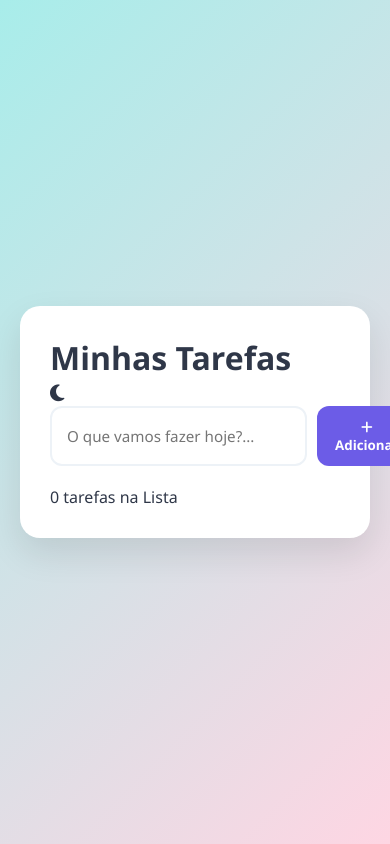
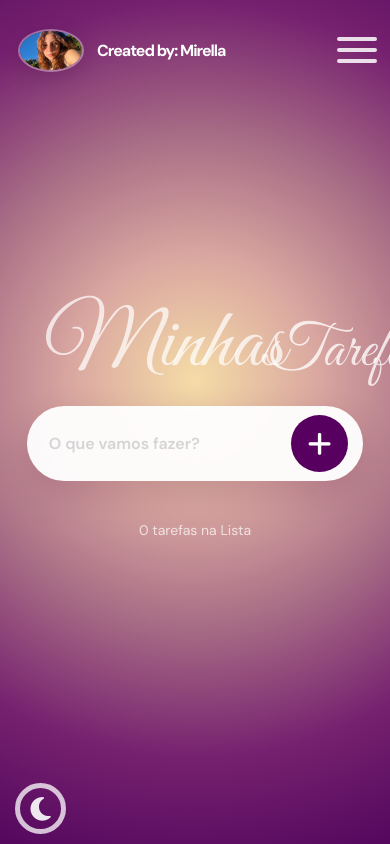
Before and after one commit to MirellaGoncalves/TRABALHO_TAREFAS_SENAI_MIRELLA, a plain HTML site: page index.html in a window 390 px wide. Shown: the top 844 px of the page. Drawn offline with Linux system fonts and the light colour scheme.

Commit message:
personalizado

```diff
--- a/index.html
+++ b/index.html
@@ -3,31 +3,50 @@
 <head>
     <meta charset="UTF-8">
     <meta name="viewport" content="width=device-width, initial-scale=1.0">
-    <title>Meu Painel de Tarefas</title>
+    <title>Minhas Tarefas</title>
     <link rel="stylesheet" href="style.css">
     <link rel="stylesheet" href="https://cdnjs.cloudflare.com/ajax/libs/font-awesome/6.4.0/css/all.min.css">
 </head>
 <body>
-    <div class="cartao-aplicacao">
-        <header class="cabecario-aplicacao">
-            <h1>Minhas Tarefas</h1>
-            <button id="botao-adicionar" class="botao-principal">
-             <i class="fa-solid fa-moon"></i>
+    <main class="pagina">
+        <header class="topo">
+            <div class="criador">
+                <div class="avatar">
+                    <img src="Creaded by Mirella.png" alt="Foto de Mirella">
+            </div>
+                <span>Created by: Mirella</span>
+            </div>
+            <button class="menu">
+                <span></span>
+                <span></span>
+                <span></span>
             </button>
+        </header>
 
-        </header>
-        <div class="caixa-entrada">
-            <input type="text" id="campo-tarefa" placeholder="O que vamos fazer hoje?..." maxlength="40">
-            <button id="botao-adicionar" class="botao-principal">
-                <i class="fa-solid fa-plus"></i>Adicionar</button>
-        </div>
-        <ul id="lista-tarefas" class="lista-tarefas">
-            <!-- As tarefas serão inseridas aqui dinamicamente via JS -->
-        </ul>
-        <footer class="rodape-plicacao">
-            <span id="contador-tarefas">0 tarefas na Lista</span>
-        </footer>
-    </div>
+        <section class="conteudo">
+            <h1 class="titulo">
+                <span class="minhas">Minhas</span>
+                <span class="tarefas">Tarefas</span>
+            </h1>
+
+            <div class="caixa-entrada">
+                <input type="text" id="campo-tarefa" placeholder="O que vamos fazer?" maxlength="40">
+                <button id="botao-adicionar" class="botao-adicionar">
+                    <i class="fa-solid fa-plus"></i>
+                </button>
+            </div>
+
+            <ul id="lista-tarefas" class="lista-tarefas"></ul>
+
+            <footer class="rodape-aplicacao">
+                <span id="contador-tarefas">0 tarefas na Lista</span>
+            </footer>
+        </section>
+
+        <button id="botao-tema" class="botao-tema">
+            <i class="fa-solid fa-moon"></i>
+        </button>
+    </main>
 
     <script src="script.js"></script>
 </body>
--- a/script.js
+++ b/script.js
@@ -1,15 +1,12 @@
 const campoTarefa = document.getElementById('campo-tarefa');
-const botaoAdicionar = document.querySelector('.caixa-entrada .botao-principal');
+const botaoAdicionar = document.getElementById('botao-adicionar');
 const listaTarefas = document.getElementById('lista-tarefas');
 const contadorTarefas = document.getElementById('contador-tarefas');
-const botaoTema = document.querySelector('.cabecario-aplicacao .botao-principal');
-
-if (botaoTema) {
-    botaoTema.className = 'botao-icone';
-}
+const botaoTema = document.getElementById('botao-tema');
 
 function atualizarContador() {
     const totalTarefas = listaTarefas.children.length;
+
     if (totalTarefas === 0) {
         contadorTarefas.textContent = '0 tarefas na Lista';
     } else if (totalTarefas === 1) {
@@ -32,17 +29,23 @@ function adicionarTarefa() {
     itemLista.innerHTML = `
         <span>${textoTarefa}</span>
         <div class="acoes-tarefa">
-            <button class="botao-acao concluir"><i class="fa-solid fa-check"></i></button>
-            <button class="botao-acao excluir"><i class="fa-solid fa-trash"></i></button>
+            <button class="botao-acao concluir">
+                <i class="fa-solid fa-check"></i>
+            </button>
+            <button class="botao-acao excluir">
+                <i class="fa-solid fa-trash"></i>
+            </button>
         </div>
     `;
 
     const botaoConcluir = itemLista.querySelector('.concluir');
+
     botaoConcluir.addEventListener('click', () => {
         itemLista.classList.toggle('item-tarefa-concluida');
     });
 
     const botaoExcluir = itemLista.querySelector('.excluir');
+
     botaoExcluir.addEventListener('click', () => {
         itemLista.remove();
         atualizarContador();
@@ -52,12 +55,11 @@ function adicionarTarefa() {
 
     campoTarefa.value = '';
     campoTarefa.focus();
+
     atualizarContador();
 }
 
-if (botaoAdicionar) {
 botaoAdicionar.addEventListener('click', adicionarTarefa);
-}
 
 campoTarefa.addEventListener('keypress', (evento) => {
     if (evento.key === 'Enter') {
@@ -65,14 +67,14 @@ campoTarefa.addEventListener('keypress', (evento) => {
     }
 });
 
-if (botaoTema) {
 botaoTema.addEventListener('click', () => {
     document.body.classList.toggle('modo-escuro');
+
     const icone = botaoTema.querySelector('i');
+
     if (document.body.classList.contains('modo-escuro')) {
         icone.className = 'fa-solid fa-sun';
     } else {
         icone.className = 'fa-solid fa-moon';
     }
 });
-}
--- a/style.css
+++ b/style.css
@@ -1,156 +1,401 @@
-/* Váriaveis para facilitade de temas (limpo e Tons Pastéis)*/
+@import url('https://fonts.googleapis.com/css2?family=DM+Sans:wght@400;500;600;700&family=Great+Vibes&display=swap');
 
-:root{
-    --gradiente-fundo: linear-gradient(135deg, #a8edea 0%,#fed6e3 100%);
-    --fundo-cartao:#fff;
-    --cor-texto: #2f3748;
-    --cor-primaria: #6c5ce7;
-    --cor-primaria-destaque: #5b4bc4;
-    --cor-borda: #edf2f7;
-    --cor-perigo: #ff7675;
-    --cor-concluido: #a0aec0;
+:root {
+    --fundo: radial-gradient(circle at 50% 45%, #f5dca7 0%, #d9a6a0 25%, #a96f86 48%, #76216f 75%, #53075d 100%);
+    --texto: #ffffff;
+    --texto-suave: rgba(255,255,255,0.72);
+    --roxo: #57005f;
+    --roxo-claro: #6d0874;
+    --fundo-tarefa: rgba(255,255,255,0.22);
+    --borda-tarefa: rgba(255,255,255,0.25);
 }
 
-/* modo escuro */
-body.modo-escuro{
-    --gradiente-fundo:linear-gradient(135deg, #2d3748 0%, #1a202c 100%);
-    --fundo-cartao:#1a202c;
-    --cor-texto: #f7fafc;
-    --cor-borda: #4a5568;
+body.modo-escuro {
+    --fundo: radial-gradient(circle at 50% 45%, #55445a 0%, #32263a 35%, #1d1425 70%, #100b17 100%);
+    --texto: #ffffff;
+    --texto-suave: rgba(255,255,255,0.65);
+    --fundo-tarefa: rgba(255,255,255,0.10);
+    --borda-tarefa: rgba(255,255,255,0.15);
 }
 
-*{
+* {
     box-sizing: border-box;
     margin: 0;
     padding: 0;
-    font-family: 'Segoe UI', Tahoma, Geneva, Verdana, sans-serif;
-    transition: background 0.3s, color 0.3s;
+    font-family: 'DM Sans', sans-serif;
 }
 
-body{
-    background: var(--gradiente-fundo);
-    min-height: 100vh;
-    display: flex;
-    justify-content: center;
-    align-items: center;
-    padding: 20px;
+html,
+body {
+    width: 100%;
+    min-height: 100%;
 }
 
-.cartao-aplicacao{
-    background: var(--fundo-cartao);
-    color: var(--cor-texto);
-    width: 100%;
-    max-width: 420px;
-    border-radius: 20px;
-    padding: 30px;
-    box-shadow: 0 15px 35px rgba(0,0,0,0.1);
+body {
+    min-height: 100vh;
+    background: var(--fundo);
+    color: var(--texto);
+    overflow-x: hidden;
+    transition: background 0.5s ease, color 0.3s ease;
 }
 
-.cabecalho-aplicacao{
+.pagina {
+    position: relative;
+    width: 100%;
+    min-height: 100vh;
+    padding: 32px 34px;
+}
+
+.topo {
+    width: 100%;
     display: flex;
     justify-content: space-between;
     align-items: center;
-    margin-bottom: 25px;
 }
 
-.cabecalho-aplicacao h1{
-    font-size: 1.5rem;
-    font-weight: 700;
-}
-
-.botao-icone{
-    background: transparent;
-    border: none;
-    font-size: 1.2rem;
-    color: var(--cor-texto);
-    cursor: pointer;
-}
-
-.caixa-entrada{
+.criador {
     display: flex;
-    gap: 10px;
-    margin-bottom: 20px;
+    align-items: center;
+    gap: 13px;
 }
 
 
-input[type="text"]{
-    flex:1;
-    padding: 12px 15px;
-    border: 2px solid var(--cor-borda);
-    border-radius: 12px;
-    outline: none;
-    font-size: 0.95rem;
-    background: transparent;
-    color: var(--cor-texto);
+.avatar {
+    width: 66px;
+    height: 66px;
+    min-width: 66px;
+    border-radius: 50%;
+    overflow: hidden;
+    border: 2px solid rgba(255,255,255,0.35);
+    box-shadow: 0 5px 20px rgba(50,0,50,0.20);
 }
 
-input[type="text"]:focus{
-    border-color: var(--cor-primaria);
+.avatar img {
+    width: 100%;
+    height: 100%;
+    object-fit: cover;
+    object-position: center;
+    display: block;
 }
 
-.botao-principal{
-    background-color: var(--cor-primaria);
+.criador span {
+    font-size: 30px;
+    font-weight: 700;
+    letter-spacing: -1px;
     color: white;
-    border: none;
-    padding: 12px 18px;
-    border-radius: 12px;
-    font-weight: 600;
-    cursor: pointer;
-    transition: transform 0.1s, background 0.2s;
 }
 
-.botao-principal:hover{
-    background: var(--cor-primaria-destaque);
-    transform: translateY(-2px);
+.menu {
+    width: 50px;
+    height: 50px;
+    display: flex;
+    flex-direction: column;
+    justify-content: center;
+    gap: 7px;
+    background: transparent;
+    border: none;
+    cursor: pointer;
+    padding: 5px;
 }
 
-.lista-tarefas{
+.menu span {
+    width: 50px;
+    height: 5px;
+    border-radius: 10px;
+    background: rgba(255,255,255,0.85);
+}
+
+.conteudo {
+    width: 100%;
+    min-height: calc(100vh - 100px);
+    display: flex;
+    flex-direction: column;
+    align-items: center;
+    justify-content: center;
+    padding-bottom: 50px;
+}
+
+.titulo {
+    position: relative;
+    width: 100%;
+    max-width: 1050px;
+    text-align: center;
+    margin-bottom: 25px;
+    line-height: 0.8;
+    white-space: nowrap;
+}
+
+.minhas {
+    position: relative;
+    font-family: 'Great Vibes', cursive;
+    font-size: clamp(130px, 16vw, 250px);
+    font-weight: 400;
+    color: rgba(255,255,255,0.72);
+    z-index: 1;
+}
+
+.tarefas {
+    position: relative;
+    margin-left: 25px;
+    font-family: 'Great Vibes', cursive;
+    font-size: clamp(90px, 12vw, 180px);
+    font-weight: 400;
+    color: rgba(255,255,255,0.78);
+    z-index: 2;
+}
+
+.caixa-entrada {
+    width: min(620px, 90%);
+    height: 95px;
+    display: flex;
+    align-items: center;
+    background: rgba(255,255,255,0.95);
+    border-radius: 60px;
+    padding: 10px 15px 10px 32px;
+    box-shadow: 0 15px 35px rgba(70,0,60,0.18);
+    position: relative;
+    z-index: 5;
+}
+
+input[type="text"] {
+    width: 100%;
+    height: 100%;
+    border: none;
+    outline: none;
+    background: transparent;
+    color: #555;
+    font-size: 21px;
+    font-weight: 600;
+}
+
+input[type="text"]::placeholder {
+    color: #d4d4d4;
+    opacity: 1;
+}
+
+.botao-adicionar {
+    width: 74px;
+    height: 74px;
+    min-width: 74px;
+    border-radius: 50%;
+    border: none;
+    background: var(--roxo);
+    color: white;
+    display: flex;
+    align-items: center;
+    justify-content: center;
+    font-size: 35px;
+    cursor: pointer;
+    transition: transform 0.2s ease, background 0.2s ease;
+}
+
+.botao-adicionar:hover {
+    background: var(--roxo-claro);
+    transform: scale(1.06);
+}
+
+.botao-adicionar:active {
+    transform: scale(0.96);
+}
+
+.lista-tarefas {
+    width: min(620px, 90%);
     list-style: none;
+    margin-top: 25px;
     max-height: 280px;
     overflow-y: auto;
+    position: relative;
+    z-index: 5;
 }
 
-.item-tarefa{
+.item-tarefa {
+    width: 100%;
+    min-height: 62px;
     display: flex;
     align-items: center;
     justify-content: space-between;
-    padding: 12px;
-    background: var(--cor-borda);
-    border-radius: 10px;
+    gap: 15px;
+    padding: 12px 18px;
     margin-bottom: 10px;
-    animation: aparecer 0.3s esse;
+    border-radius: 18px;
+    background: var(--fundo-tarefa);
+    border: 1px solid var(--borda-tarefa);
+    backdrop-filter: blur(10px);
+    color: white;
+    animation: aparecer 0.3s ease;
 }
 
-.item-tarefa-concluida span{
-    text-decoration: line-through;
-    color: var(--cor-concluido);
+.item-tarefa > span {
+    font-size: 17px;
+    word-break: break-word;
 }
 
-.acoes-tarefa{
-    display: flex;
-    gap: 8px;
+.item-tarefa-concluida span {
+    text-decoration: line-through;
+    color: rgba(255,255,255,0.5);
 }
 
-.botao-acao{
-    background: none;
-    border: none;
-    cursor: pointer;
-    font-size: 1rem;
-    color: var(--cor-texto);
+.acoes-tarefa {
+    display: flex;
+    gap: 10px;
+    flex-shrink: 0;
 }
 
-.botao-acao.excluir:hover{
-    color: var(--cor-perigo);
+.botao-acao {
+    width: 38px;
+    height: 38px;
+    border-radius: 50%;
+    border: none;
+    background: rgba(255,255,255,0.18);
+    color: white;
+    cursor: pointer;
+    display: flex;
+    align-items: center;
+    justify-content: center;
+    transition: transform 0.2s ease, background 0.2s ease;
 }
 
-.rodape-aplicacao{
+.botao-acao:hover {
+    transform: scale(1.08);
+    background: rgba(255,255,255,0.30);
+}
+
+.botao-acao.excluir:hover {
+    background: rgba(255,80,100,0.55);
+}
+
+.rodape-aplicacao {
     margin-top: 15px;
-    font-size: 0.85rem;
-    color: var(--cor-concluido);
+    color: var(--texto-suave);
+    font-size: 14px;
     text-align: center;
 }
 
-@keyframes aparecer{
-    from{ opacity: 0; transform: translateY(10px);}
-    to{ opacity: 1; transform: translateY(0);}
+.botao-tema {
+    position: fixed;
+    left: 15px;
+    bottom: 10px;
+    width: 51px;
+    height: 51px;
+    border-radius: 50%;
+    border: 5px solid rgba(255,255,255,0.75);
+    background: transparent;
+    color: rgba(255,255,255,0.9);
+    display: flex;
+    align-items: center;
+    justify-content: center;
+    font-size: 27px;
+    cursor: pointer;
+    transition: transform 0.2s ease, background 0.2s ease;
 }
+
+.botao-tema:hover {
+    transform: scale(1.08);
+    background: rgba(255,255,255,0.08);
+}
+
+@keyframes aparecer {
+    from {
+        opacity: 0;
+        transform: translateY(10px);
+    }
+
+    to {
+        opacity: 1;
+        transform: translateY(0);
+    }
+}
+
+.lista-tarefas::-webkit-scrollbar {
+    width: 5px;
+}
+
+.lista-tarefas::-webkit-scrollbar-track {
+    background: transparent;
+}
+
+.lista-tarefas::-webkit-scrollbar-thumb {
+    background: rgba(255,255,255,0.3);
+    border-radius: 10px;
+}
+
+@media (max-width: 700px) {
+    .pagina {
+        padding: 25px 18px;
+    }
+
+    .avatar {
+        width: 50px;
+        height: 50px;
+        font-size: 20px;
+    }
+
+    .criador span {
+        font-size: 19px;
+    }
+
+    .menu {
+        width: 40px;
+    }
+
+    .menu span {
+        width: 40px;
+        height: 4px;
+    }
+
+    .titulo {
+        margin-bottom: 20px;
+    }
+
+    .minhas {
+        font-size: 110px;
+    }
+
+    .tarefas {
+        font-size: 80px;
+        margin-left: -25px;
+    }
+
+    .caixa-entrada {
+        height: 75px;
+        padding-left: 22px;
+    }
+
+    input[type="text"] {
+        font-size: 16px;
+    }
+
+    .botao-adicionar {
+        width: 57px;
+        height: 57px;
+        min-width: 57px;
+        font-size: 27px;
+    }
+}
+
+@media (max-width: 450px) {
+    .criador span {
+        font-size: 16px;
+    }
+
+    .avatar {
+        width: 43px;
+        height: 43px;
+    }
+
+    .titulo {
+        transform: scale(0.85);
+    }
+
+    .minhas {
+        font-size: 100px;
+    }
+
+    .tarefas {
+        font-size: 70px;
+    }
+
+    .caixa-entrada {
+        width: 95%;
+    }
+}
```
Also changed, not shown: Creaded by Mirella.png (added). Lines whose indentation alone changed are shown as unchanged.
